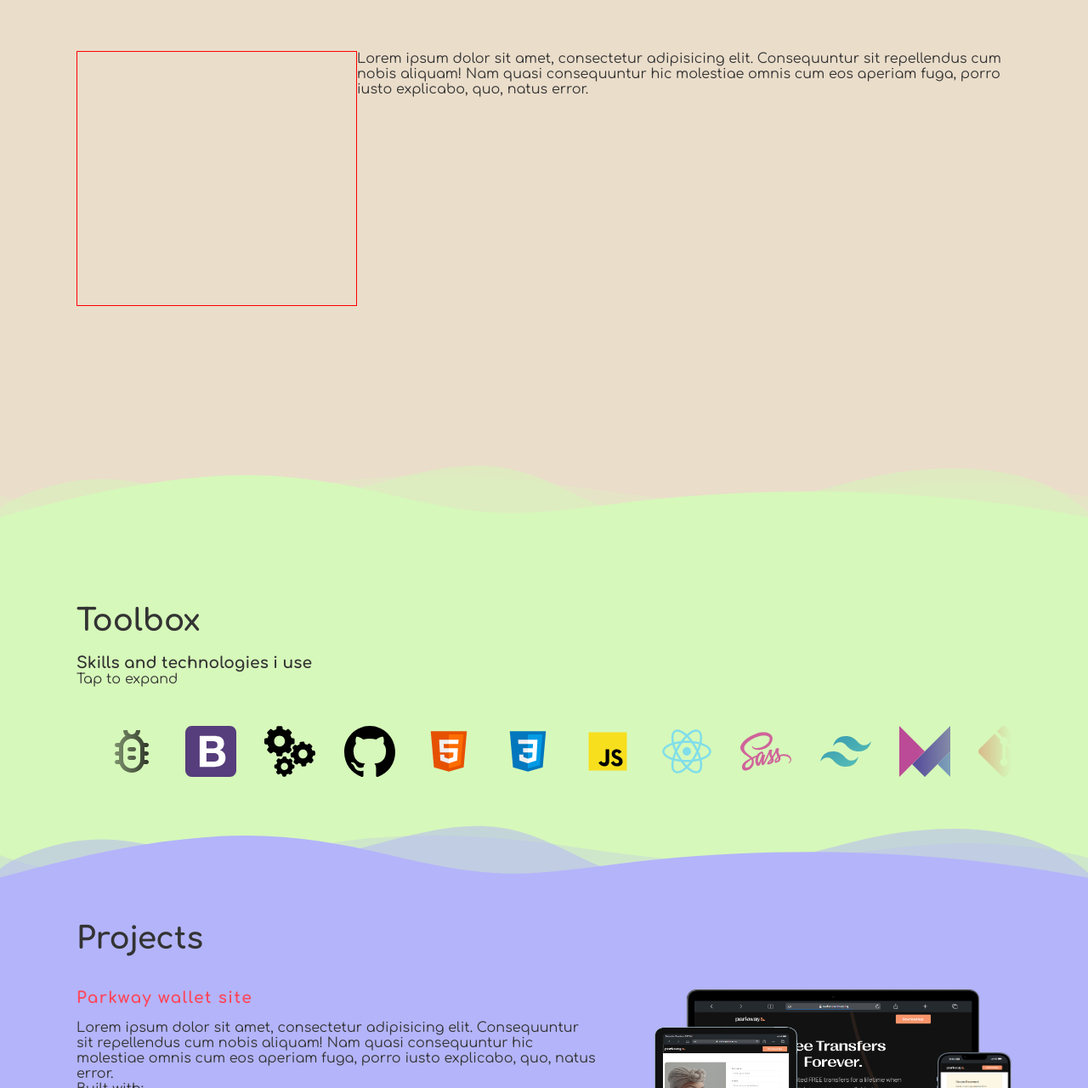
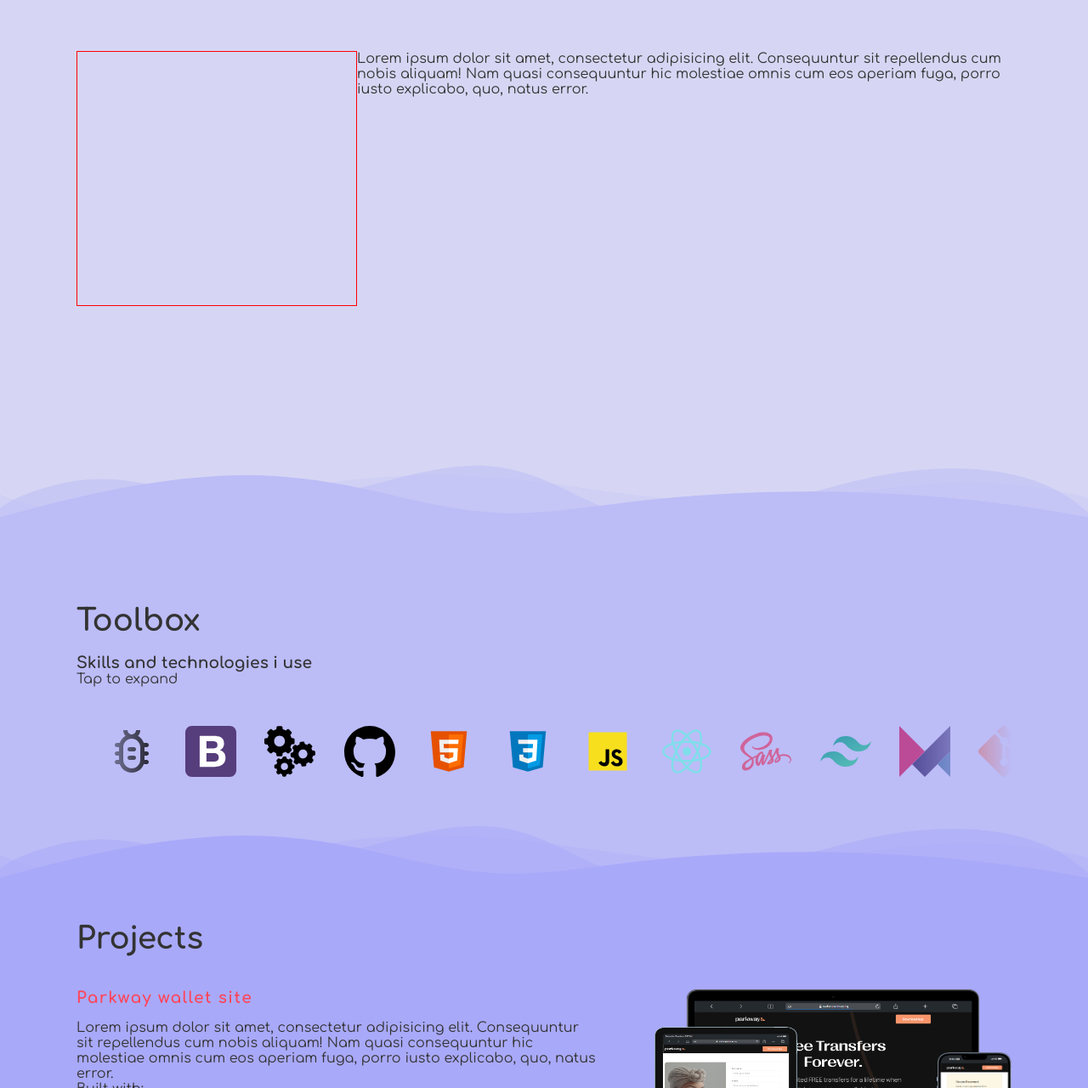
Before and after one commit to EmmaTheVibe/emmanuel-onagaumah-portfolio-app, a React (Create React App) app: page / in a window 1280 px wide. Shown: the part 190-1470 px from the top of the page at 85% size. Built offline with nearby package versions, Linux system fonts and the light colour scheme; a web font is replaced by a local one.

Commit message:
darkmode

```diff
--- a/src/HomeContent.jsx
+++ b/src/HomeContent.jsx
@@ -13,7 +13,7 @@ export default function HomeContent({ toggleDarkMode }) {
         animate={isInView ? { y: 0, opacity: 1 } : { y: 100, opacity: 0 }}
         transition={{ duration: 0.3 }}
         ref={divRef}
-        // onClick={toggleDarkMode}
+        onClick={toggleDarkMode}
       >
         <div className="avatar"></div>
         <div className="about">
--- a/src/index.scss
+++ b/src/index.scss
@@ -20,12 +20,12 @@ body {
 
 #dark {
   color: #fff;
-  background-color: #333;
+  background-color: #4a1e4a;
 }
 
 #light {
   color: #333;
-  background-color: #fff;
+  background-color: #d6d6f4;
 }
 
 // #dark #nav {
@@ -217,10 +217,30 @@ section {
   height: 70px;
 }
 .custom-shape-divider-bottom-1726045774 .home-fill {
-  fill: #d6f8ba;
+  fill: #bcbcf7;
+  transition: all 0.3s ease;
 }
 .custom-shape-divider-bottom-1726045774 .skills-fill {
-  fill: #b4b4fa;
+  fill: #a9a9fa;
+  transition: all 0.3s ease;
+}
+
+#dark #home {
+  background-color: #4a1e4a;
+}
+
+#dark .home-fill {
+  fill: #3b133b;
+}
+#dark .skills-section {
+  background-color: #3b133b;
+}
+
+#dark .skills-fill {
+  fill: #2c0b2c;
+}
+#dark #projects {
+  background-color: #2c0b2c;
 }
 
 .section-title {
@@ -231,11 +251,12 @@ section {
 
 #home {
   min-height: 100vh;
+  background-color: #d6d6f4;
   display: flex;
   justify-content: center;
   align-items: center;
   padding: 60px 0;
-  background-color: #eaddca;
+  transition: background-color 0.3s ease;
 }
 .home-content {
   display: flex;
@@ -254,7 +275,8 @@ section {
 }
 
 .skills-section {
-  background-color: #d6f8ba;
+  background-color: #bcbcf7;
+  transition: background-color 0.3s ease;
 }
 .skills {
   width: 100%;
@@ -359,7 +381,8 @@ section {
   justify-content: center;
   align-items: center;
   padding: 50px 0 100px;
-  background-color: #b4b4fa;
+  background-color: #a9a9fa;
+  transition: background-color 0.3s ease;
 }
 .blob {
   position: sticky;
```
